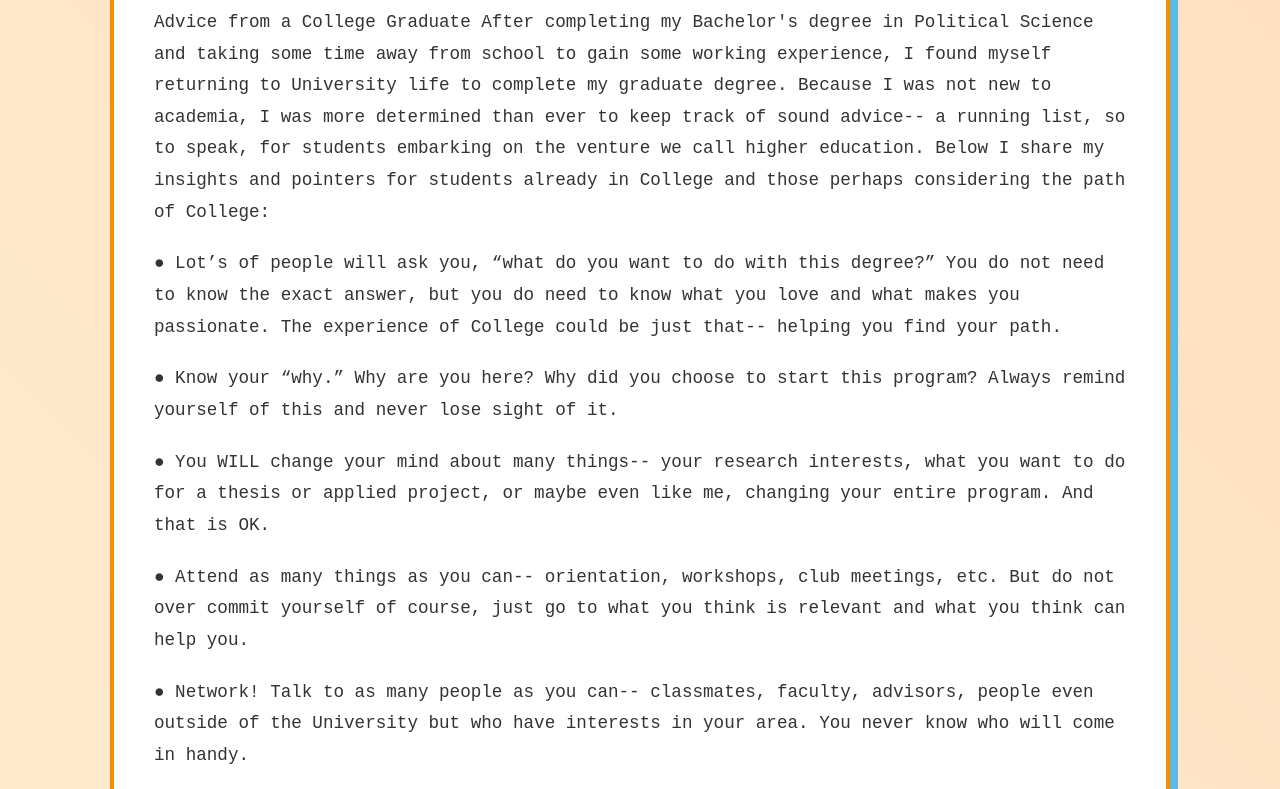
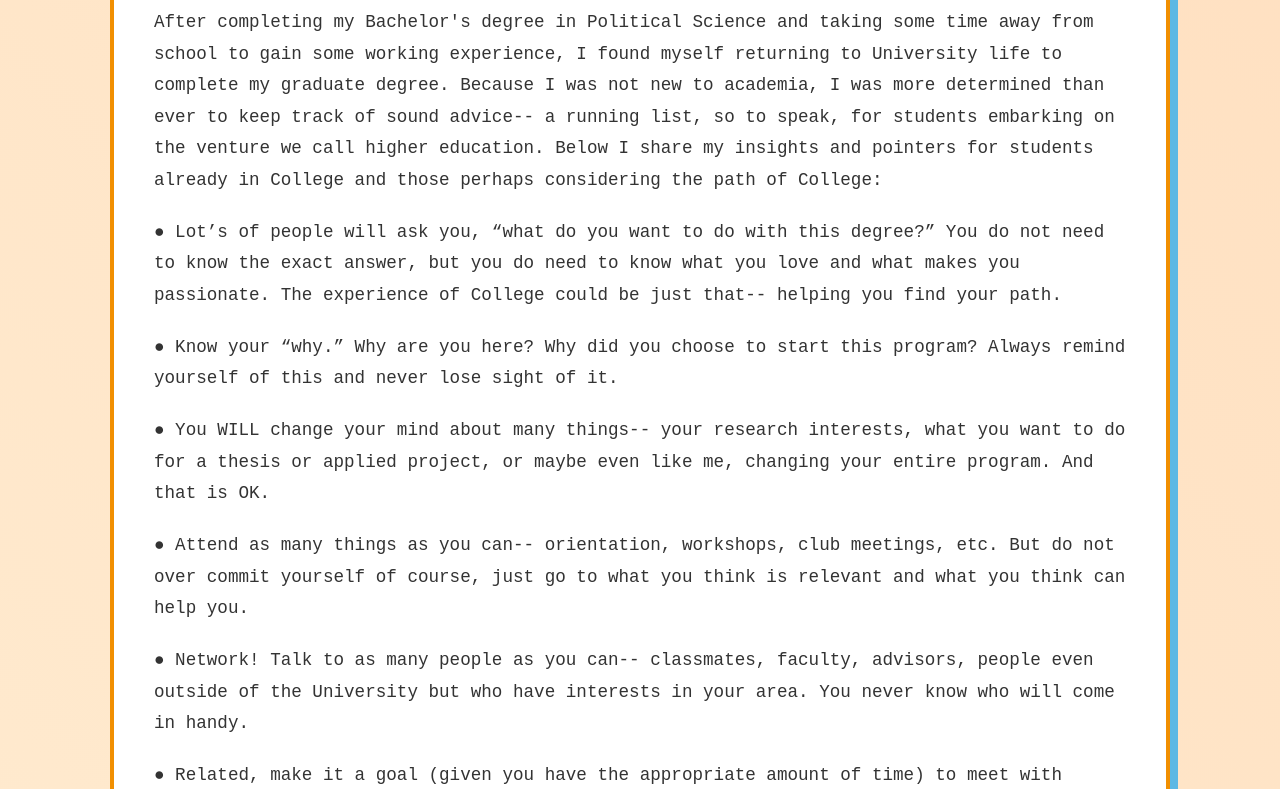
Before and after one commit to RobDeGeorge/Mantooth_Blog, a plain HTML site: page website/blog-processor/output/advice-from-a-college-graduate-blog.html in a window 1280 px wide. Shown: the part 1687-2476 px from the top of the page. Drawn offline with Linux system fonts and the light colour scheme.

```diff
--- a/website/blog-processor/output/advice-from-a-college-graduate-blog.html
+++ b/website/blog-processor/output/advice-from-a-college-graduate-blog.html
@@ -32,7 +32,7 @@
                 <div class="blog-content">
                     <h3>Advice From A College Graduate</h3>
 
-                    <p>Advice from a College Graduate After completing my Bachelor&#39;s degree in Political Science and taking some time away from school to gain some working experience, I found myself returning to University life to complete my graduate degree. Because I was not new to academia, I was more determined than ever to keep track of sound advice-- a running list, so to speak, for students embarking on the venture we call higher education. Below I share my insights and pointers for students already in College and those perhaps considering the path of College:</p>
+                    <p>After completing my Bachelor&#39;s degree in Political Science and taking some time away from school to gain some working experience, I found myself returning to University life to complete my graduate degree. Because I was not new to academia, I was more determined than ever to keep track of sound advice-- a running list, so to speak, for students embarking on the venture we call higher education. Below I share my insights and pointers for students already in College and those perhaps considering the path of College:</p>
 
                     <p>● Lot’s of people will ask you, “what do you want to do with this degree?” You do not need to know the exact answer, but you do need to know what you love and what makes you passionate. The experience of College could be just that-- helping you find your path. </p>
 
```
